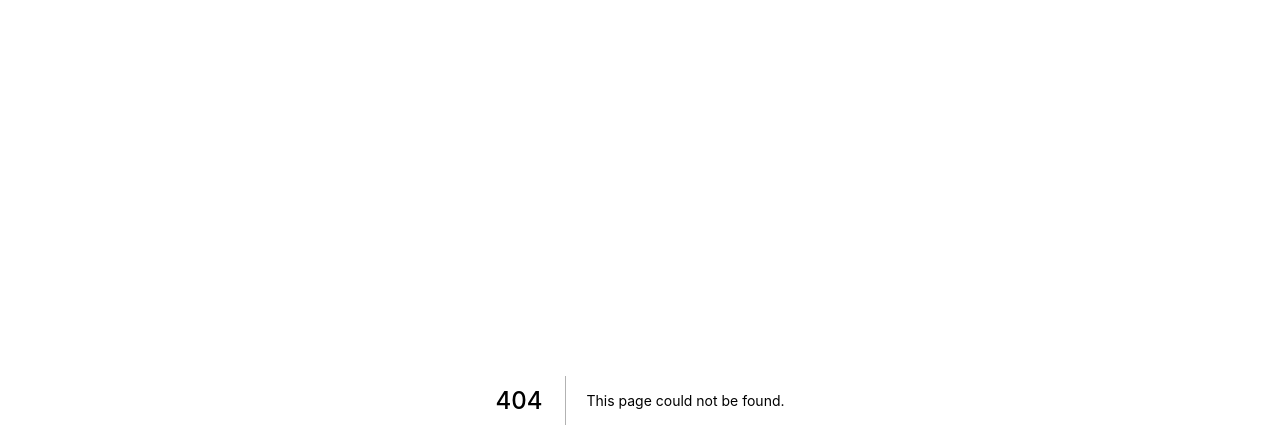
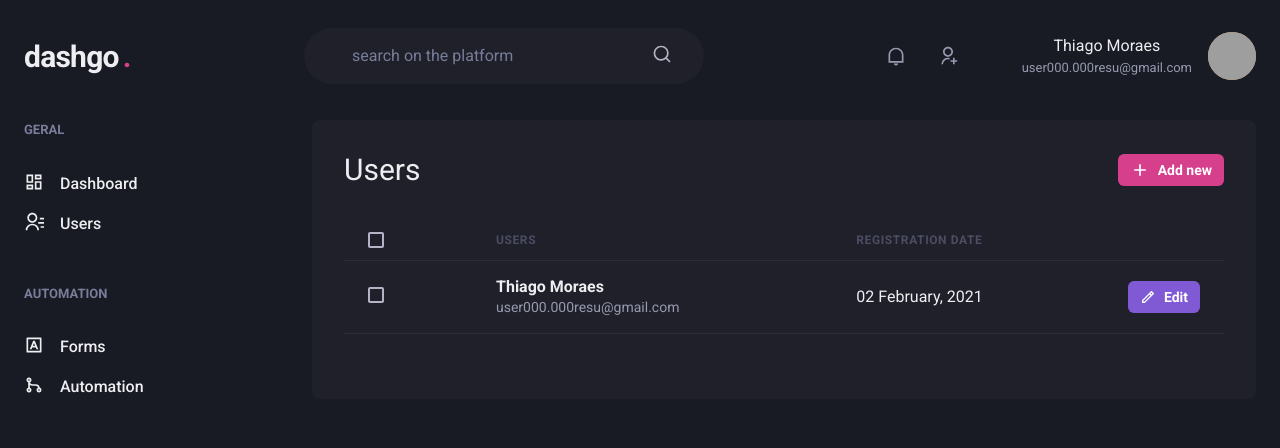
Before and after one commit to Thiago-spart/dashboard-ignote-react, a Next.js app: page /users in a window 1280 px wide. Before the commit this address had no page. Shown: the top 448 px of the page. Built offline with nearby package versions, Linux system fonts and the light colour scheme; grey boxes are pictures that could not be loaded.

Commit message:
Add users page

```diff
--- /dev/null
+++ b/src/pages/users/index.tsx
@@ -0,0 +1,64 @@
+import { Box, Button, Checkbox, Flex, Heading, Icon, Table, Tbody, Td, Text, Th, Thead, Tr } from "@chakra-ui/react"
+import { RiAddLine, RiPencilLine } from "react-icons/ri"
+import { Header } from "../../components/header"
+import { Sidebar } from "../../components/sidebar"
+
+const UserList = () => {
+	return (
+		<Box>
+			<Header />
+			<Flex w="100%" my="6" maxW="1480" mx="auto" px="6">
+				<Sidebar />
+				<Box flex="1" borderRadius="8" bg="gray.800" p="8">
+					<Flex mb="8" justify="space-between" align="center">
+						<Heading size="lg" fontWeight="normal">Users</Heading>
+
+						<Button as="a" size="sm" fontSize="sm" colorScheme="pink" leftIcon={<Icon as={RiAddLine} fontSize="20" />}>Add new</Button>
+					</Flex>
+
+					<Table colorScheme="whiteAlpha">
+						<Thead>
+							<Tr>
+								<Th px="6" color="gray.300" w="32">
+									<Checkbox colorScheme="pink" />
+								</Th>
+								<Th>Users</Th>
+								<Th>Registration Date</Th>
+								<Th w="8"></Th>
+							</Tr>
+						</Thead>
+						<Tbody>
+							<Tr>
+								<Td px="6">
+									<Checkbox colorScheme="pink" />
+								</Td>
+								<Td>
+									<Box>
+										<Text fontWeight="bold">Thiago Moraes</Text>
+										<Text fontSize="sm" color="gray.300">user000.000resu@gmail.com</Text>
+									</Box>
+								</Td>
+								<Td>
+									02 February, 2021
+								</Td>
+								<Td>
+									<Button
+										as="a"
+										size="sm"
+										fontSize="sm"
+										colorScheme="purple"
+										leftIcon={<Icon as={RiPencilLine} fontSize="16" />}
+									>
+										Edit
+									</Button>
+								</Td>
+							</Tr>
+						</Tbody>
+					</Table>
+				</Box>
+			</Flex>
+		</Box>
+	)
+}
+
+export default UserList
```
